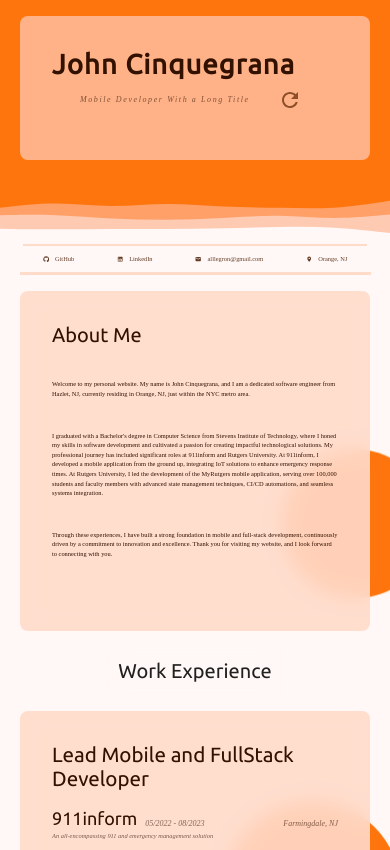
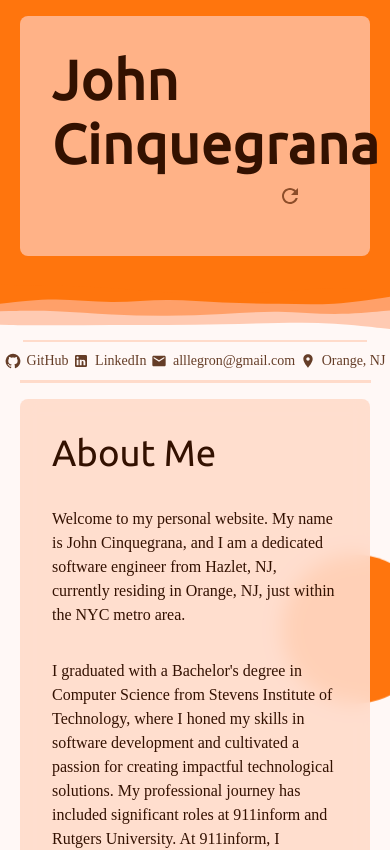
Before and after one commit to john-cinquegrana/ReactPersonalSite, a React (Vite) app: page / in a window 390 px wide. Shown: the top 850 px of the page. Built offline with nearby package versions, Linux system fonts and the light colour scheme.

Commit message:
Themes are back to using default breakpoints

```diff
--- a/src/components/theme.ts
+++ b/src/components/theme.ts
@@ -741,131 +741,131 @@ function themeFromMaterialColors(
 			h1: {
 				fontFamily: headerFontFamily,
 				// xl size, screens 1536+
-				[templateTheme.breakpoints.only('xl')]: {
-					fontSize: '6rem',
-				},
-				// lg and xl sizes
-				[templateTheme.breakpoints.only('lg')]: {
-					fontSize: '5rem',
-					fontWeight: 700,
-				},
-				// sm, and xs sizes
-				[templateTheme.breakpoints.only('md')]: {
-					fontSize: '4rem',
-				},
-				[templateTheme.breakpoints.only('sm')]: {
-					fontSize: '3.2rem',
-				},
-				[templateTheme.breakpoints.only('xs')]: {
-					fontSize: '2.5rem',
-				},
+				// [templateTheme.breakpoints.only('xl')]: {
+				// 	fontSize: '6rem',
+				// },
+				// // lg and xl sizes
+				// [templateTheme.breakpoints.only('lg')]: {
+				// 	fontSize: '5rem',
+				// 	fontWeight: 700,
+				// },
+				// // sm, and xs sizes
+				// [templateTheme.breakpoints.only('md')]: {
+				// 	fontSize: '4rem',
+				// },
+				// [templateTheme.breakpoints.only('sm')]: {
+				// 	fontSize: '3.2rem',
+				// },
+				// [templateTheme.breakpoints.only('xs')]: {
+				// 	fontSize: '2.5rem',
+				// },
 			},
 			h2: {
 				fontFamily: headerFontFamily,
 				// xl size, screens 1536+
-				[templateTheme.breakpoints.only('xl')]: {
-					fontSize: '6.3rem',
-				},
-				// lg and xl sizes
-				[templateTheme.breakpoints.only('lg')]: {
-					fontSize: '5rem',
-				},
-				// xs, and sm sizes
-				[templateTheme.breakpoints.only('md')]: {
-					fontSize: '4rem',
-				},
-				[templateTheme.breakpoints.only('sm')]: {
-					fontSize: '2.9rem',
-				},
-				[templateTheme.breakpoints.only('xs')]: {
-					fontSize: '2rem',
-				},
+				// [templateTheme.breakpoints.only('xl')]: {
+				// 	fontSize: '6.3rem',
+				// },
+				// // lg and xl sizes
+				// [templateTheme.breakpoints.only('lg')]: {
+				// 	fontSize: '5rem',
+				// },
+				// // xs, and sm sizes
+				// [templateTheme.breakpoints.only('md')]: {
+				// 	fontSize: '4rem',
+				// },
+				// [templateTheme.breakpoints.only('sm')]: {
+				// 	fontSize: '2.9rem',
+				// },
+				// [templateTheme.breakpoints.only('xs')]: {
+				// 	fontSize: '2rem',
+				// },
 			},
 			h3: {
 				fontFamily: headerFontFamily,
 				// xl size, screens 1536+
-				[templateTheme.breakpoints.only('xl')]: {
-					fontSize: '4.9rem',
-				},
-				// lg and xl sizes
-				[templateTheme.breakpoints.only('lg')]: {
-					fontSize: '4rem',
-				},
-				// xs, and sm sizes
-				[templateTheme.breakpoints.only('md')]: {
-					fontSize: '2.8rem',
-				},
-				[templateTheme.breakpoints.only('sm')]: {
-					fontSize: '2rem',
-				},
-				[templateTheme.breakpoints.only('xs')]: {
-					fontSize: '1.8rem',
-				},
+				// [templateTheme.breakpoints.only('xl')]: {
+				// 	fontSize: '4.9rem',
+				// },
+				// // lg and xl sizes
+				// [templateTheme.breakpoints.only('lg')]: {
+				// 	fontSize: '4rem',
+				// },
+				// // xs, and sm sizes
+				// [templateTheme.breakpoints.only('md')]: {
+				// 	fontSize: '2.8rem',
+				// },
+				// [templateTheme.breakpoints.only('sm')]: {
+				// 	fontSize: '2rem',
+				// },
+				// [templateTheme.breakpoints.only('xs')]: {
+				// 	fontSize: '1.8rem',
+				// },
 			},
 			h4: {
 				fontFamily: headerFontFamily,
 				// xl size, screens 1536+
-				[templateTheme.breakpoints.only('xl')]: {
-					fontSize: '4rem',
-				},
-				// lg and xl sizes
-				[templateTheme.breakpoints.only('lg')]: {
-					fontSize: '3.2rem',
-				},
-				// xs, and sm sizes
-				[templateTheme.breakpoints.only('md')]: {
-					fontSize: '1.8rem',
-				},
-				// xs, and sm sizes
-				[templateTheme.breakpoints.only('sm')]: {
-					fontSize: '1.8rem',
-				},
-				[templateTheme.breakpoints.only('xs')]: {
-					fontSize: '1.6rem',
-				},
+				// [templateTheme.breakpoints.only('xl')]: {
+				// 	fontSize: '4rem',
+				// },
+				// // lg and xl sizes
+				// [templateTheme.breakpoints.only('lg')]: {
+				// 	fontSize: '3.2rem',
+				// },
+				// // xs, and sm sizes
+				// [templateTheme.breakpoints.only('md')]: {
+				// 	fontSize: '1.8rem',
+				// },
+				// // xs, and sm sizes
+				// [templateTheme.breakpoints.only('sm')]: {
+				// 	fontSize: '1.8rem',
+				// },
+				// [templateTheme.breakpoints.only('xs')]: {
+				// 	fontSize: '1.6rem',
+				// },
 			},
 			h5: {
 				fontFamily: headerFontFamily,
 				// xl size, screens 1536+
-				[templateTheme.breakpoints.only('xl')]: {
-					fontSize: '3.35rem',
-				},
-				// lg and xl sizes
-				[templateTheme.breakpoints.only('lg')]: {
-					fontSize: '2.65rem',
-				},
-				// xs, and sm sizes
-				[templateTheme.breakpoints.only('md')]: {
-					fontSize: '2rem',
-				},
-				// xs, and sm sizes
-				[templateTheme.breakpoints.only('sm')]: {
-					fontSize: '1.3rem',
-				},
-				[templateTheme.breakpoints.only('xs')]: {
-					fontSize: '1.1rem',
-				},
+				// [templateTheme.breakpoints.only('xl')]: {
+				// 	fontSize: '3.35rem',
+				// },
+				// // lg and xl sizes
+				// [templateTheme.breakpoints.only('lg')]: {
+				// 	fontSize: '2.65rem',
+				// },
+				// // xs, and sm sizes
+				// [templateTheme.breakpoints.only('md')]: {
+				// 	fontSize: '2rem',
+				// },
+				// // xs, and sm sizes
+				// [templateTheme.breakpoints.only('sm')]: {
+				// 	fontSize: '1.3rem',
+				// },
+				// [templateTheme.breakpoints.only('xs')]: {
+				// 	fontSize: '1.1rem',
+				// },
 			},
 			h6: {
 				fontFamily: headerFontFamily,
 				// xl size, screens 1536+
-				[templateTheme.breakpoints.only('xl')]: {
-					fontSize: '2.7rem',
-				},
-				// lg and xl sizes
-				[templateTheme.breakpoints.only('lg')]: {
-					fontSize: '2rem',
-				},
-				// xs, and sm sizes
-				[templateTheme.breakpoints.only('md')]: {
-					fontSize: '1.15rem',
-				},
-				[templateTheme.breakpoints.only('sm')]: {
-					fontSize: '1.15rem',
-				},
-				[templateTheme.breakpoints.only('xs')]: {
-					fontSize: '1.0rem',
-				},
+				// [templateTheme.breakpoints.only('xl')]: {
+				// 	fontSize: '2.7rem',
+				// },
+				// // lg and xl sizes
+				// [templateTheme.breakpoints.only('lg')]: {
+				// 	fontSize: '2rem',
+				// },
+				// // xs, and sm sizes
+				// [templateTheme.breakpoints.only('md')]: {
+				// 	fontSize: '1.15rem',
+				// },
+				// [templateTheme.breakpoints.only('sm')]: {
+				// 	fontSize: '1.15rem',
+				// },
+				// [templateTheme.breakpoints.only('xs')]: {
+				// 	fontSize: '1.0rem',
+				// },
 			},
 			subtitle1: {
 				fontFamily: bodyFontFamily,
@@ -873,23 +873,23 @@ function themeFromMaterialColors(
 				opacity: 0.6,
 				fontWeight: 500,
 				// xl size, screens 1536+
-				[templateTheme.breakpoints.only('xl')]: {
-					fontSize: '1.85rem',
-				},
-				// lg and xl sizes
-				[templateTheme.breakpoints.only('lg')]: {
-					fontSize: '1.5rem',
-				},
-				// xs, and sm sizes
-				[templateTheme.breakpoints.only('md')]: {
-					fontSize: '1.2rem',
-				},
-				[templateTheme.breakpoints.only('sm')]: {
-					fontSize: '0.7rem',
-				},
-				[templateTheme.breakpoints.only('xs')]: {
-					fontSize: '0.5rem',
-				},
+				// [templateTheme.breakpoints.only('xl')]: {
+				// 	fontSize: '1.85rem',
+				// },
+				// // lg and xl sizes
+				// [templateTheme.breakpoints.only('lg')]: {
+				// 	fontSize: '1.5rem',
+				// },
+				// // xs, and sm sizes
+				// [templateTheme.breakpoints.only('md')]: {
+				// 	fontSize: '1.2rem',
+				// },
+				// [templateTheme.breakpoints.only('sm')]: {
+				// 	fontSize: '0.7rem',
+				// },
+				// [templateTheme.breakpoints.only('xs')]: {
+				// 	fontSize: '0.5rem',
+				// },
 			},
 			subtitle2: {
 				fontFamily: bodyFontFamily,
@@ -897,45 +897,45 @@ function themeFromMaterialColors(
 				fontWeight: 500,
 				opacity: 0.65,
 				// xl size, screens 1536+
-				[templateTheme.breakpoints.only('xl')]: {
-					fontSize: '1.6rem',
-				},
-				// lg and xl sizes
-				[templateTheme.breakpoints.only('lg')]: {
-					fontSize: '1.275rem',
-				},
-				// Have 1rem for sizes smaller than lg
-				[templateTheme.breakpoints.only('md')]: {
-					fontSize: '1rem',
-				},
-				[templateTheme.breakpoints.only('sm')]: {
-					fontSize: '0.6rem',
-				},
-				[templateTheme.breakpoints.only('xs')]: {
-					fontSize: '0.4rem',
-				},
+				// [templateTheme.breakpoints.only('xl')]: {
+				// 	fontSize: '1.6rem',
+				// },
+				// // lg and xl sizes
+				// [templateTheme.breakpoints.only('lg')]: {
+				// 	fontSize: '1.275rem',
+				// },
+				// // Have 1rem for sizes smaller than lg
+				// [templateTheme.breakpoints.only('md')]: {
+				// 	fontSize: '1rem',
+				// },
+				// [templateTheme.breakpoints.only('sm')]: {
+				// 	fontSize: '0.6rem',
+				// },
+				// [templateTheme.breakpoints.only('xs')]: {
+				// 	fontSize: '0.4rem',
+				// },
 			},
 			body1: {
 				fontFamily: bodyFontFamily,
 				fontWeight: 400,
 				// xl size, screens 1536+
-				[templateTheme.breakpoints.only('xl')]: {
-					fontSize: '1.6rem',
-				},
-				// lg and xl sizes
-				[templateTheme.breakpoints.only('lg')]: {
-					fontSize: '1.275rem',
-				},
-				// Have 1rem for sizes smaller than lg
-				[templateTheme.breakpoints.only('md')]: {
-					fontSize: '1rem',
-				},
-				[templateTheme.breakpoints.only('sm')]: {
-					fontSize: '0.6rem',
-				},
-				[templateTheme.breakpoints.only('xs')]: {
-					fontSize: '0.4rem',
-				},
+				// [templateTheme.breakpoints.only('xl')]: {
+				// 	fontSize: '1.6rem',
+				// },
+				// // lg and xl sizes
+				// [templateTheme.breakpoints.only('lg')]: {
+				// 	fontSize: '1.275rem',
+				// },
+				// // Have 1rem for sizes smaller than lg
+				// [templateTheme.breakpoints.only('md')]: {
+				// 	fontSize: '1rem',
+				// },
+				// [templateTheme.breakpoints.only('sm')]: {
+				// 	fontSize: '0.6rem',
+				// },
+				// [templateTheme.breakpoints.only('xs')]: {
+				// 	fontSize: '0.4rem',
+				// },
 			},
 			body2: {
 				fontFamily: bodyFontFamily,
@@ -1016,7 +1016,7 @@ function themeFromMaterialColors(
 	});
 	// Edit the text sizes to make them properly responsive
 	const finalTheme = responsiveFontSizes(newTheme, {
-		factor: 8,
+		factor: 2,
 		breakpoints: ['xs', 'sm', 'md', 'lg', 'xl'],
 	});
 	console.log('Created theme:');
```
